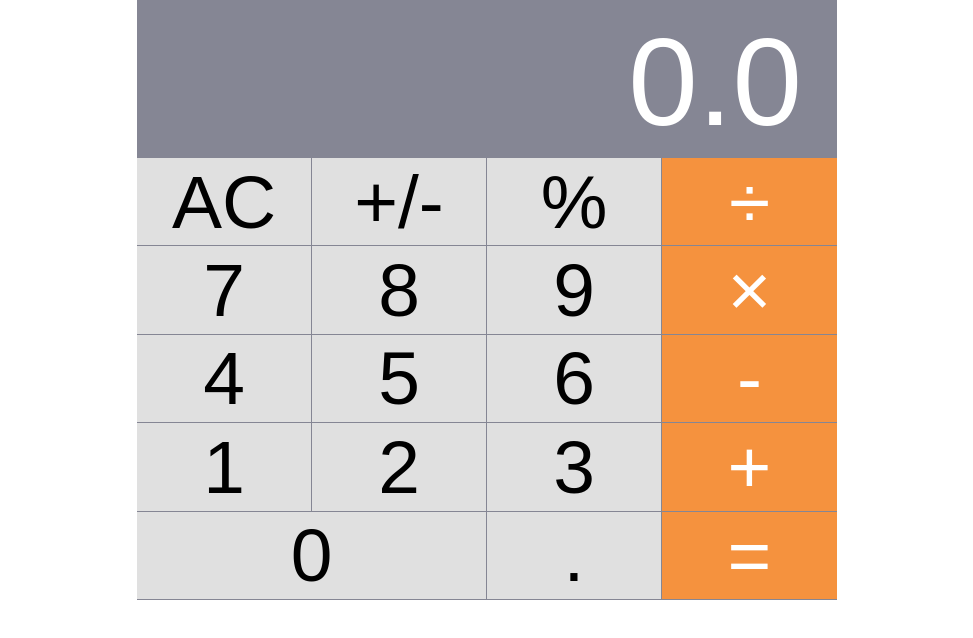
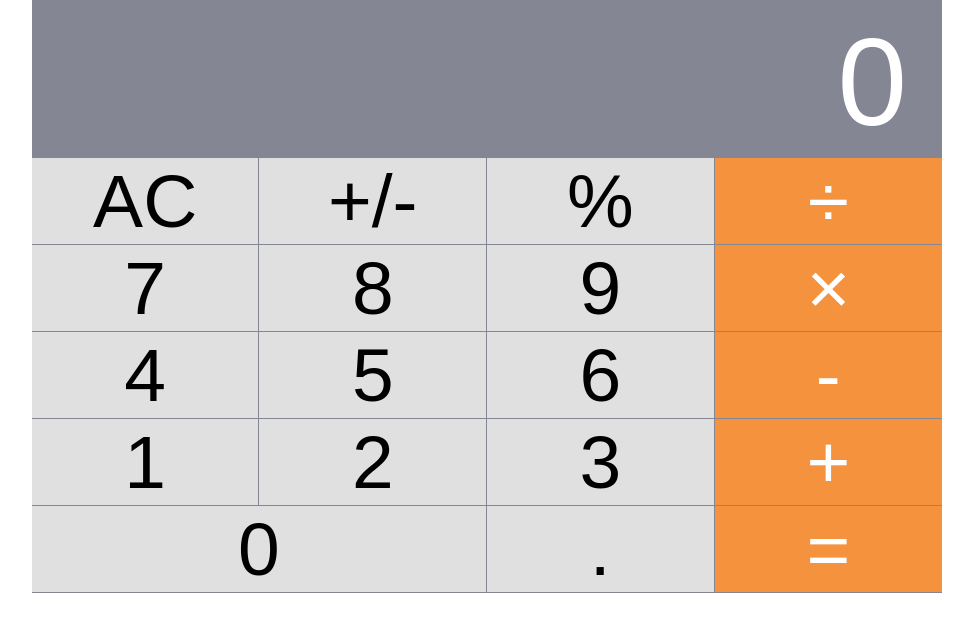
Before and after one commit to davitomix/react-calculator, a React (Create React App) app: page / in a window 1280 px wide. Shown: the top 638 px of the page, without its empty margins (153-1126 px from the left). Built offline with nearby package versions, Linux system fonts and the light colour scheme.

Commit message:
Refactored App stateless func component to react comp

```diff
--- a/src/components/App.js
+++ b/src/components/App.js
@@ -1,13 +1,26 @@
+/* eslint-disable class-methods-use-this */
 import React from 'react';
 import ButtonPanel from './ButtonPanel';
 import Display from './Display';
 import './App.css';
 
-const App = () => (
-    <div id="app" className="component-app">
-      <Display value='0.0'/>
-      <ButtonPanel />
-    </div>
-);
+export default class App extends React.Component {
+  constructor(props) {
+    super(props);
 
-export default App;
+    this.state = {
+      total: null,
+      next: null,
+      operation: null,
+    };
+  }
+
+  render() {
+    return (
+      <div id="app" >
+        <Display value='0' />
+        <ButtonPanel />
+      </div>
+    );
+  }
+};
```
